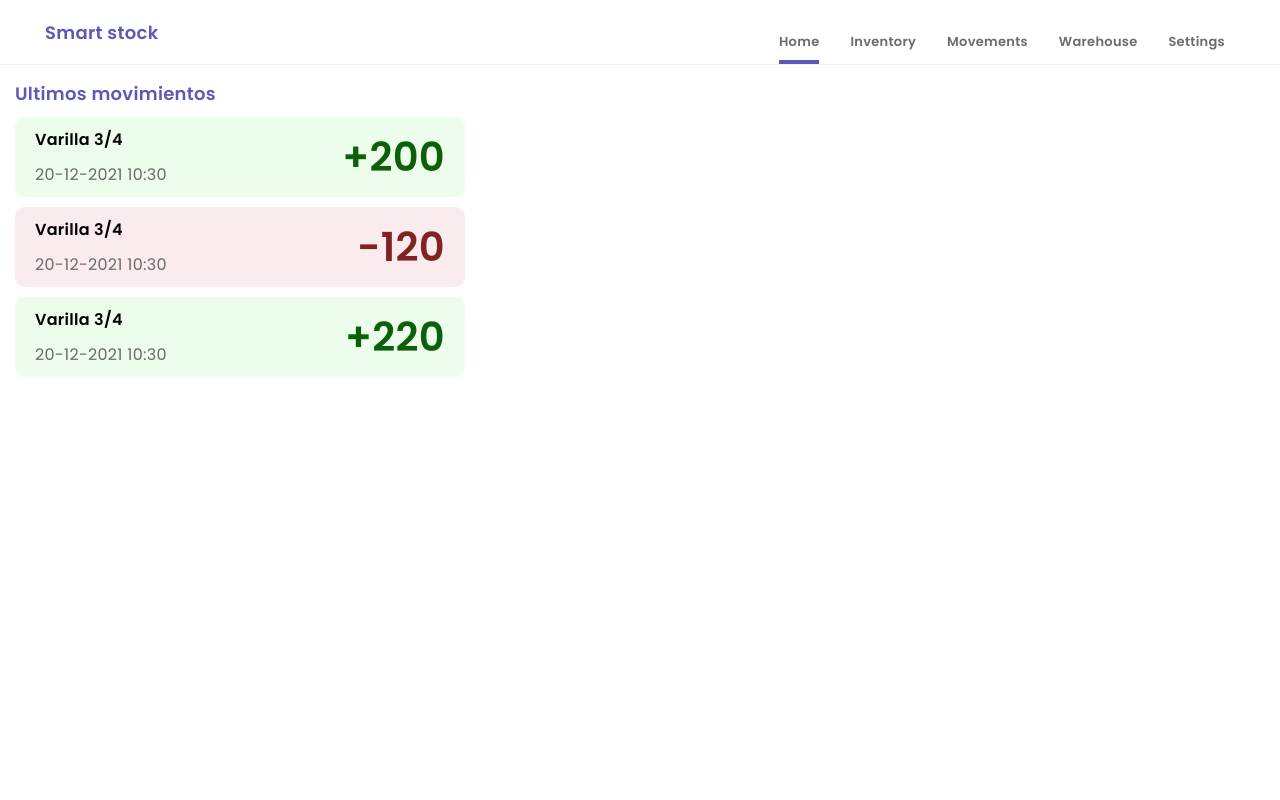
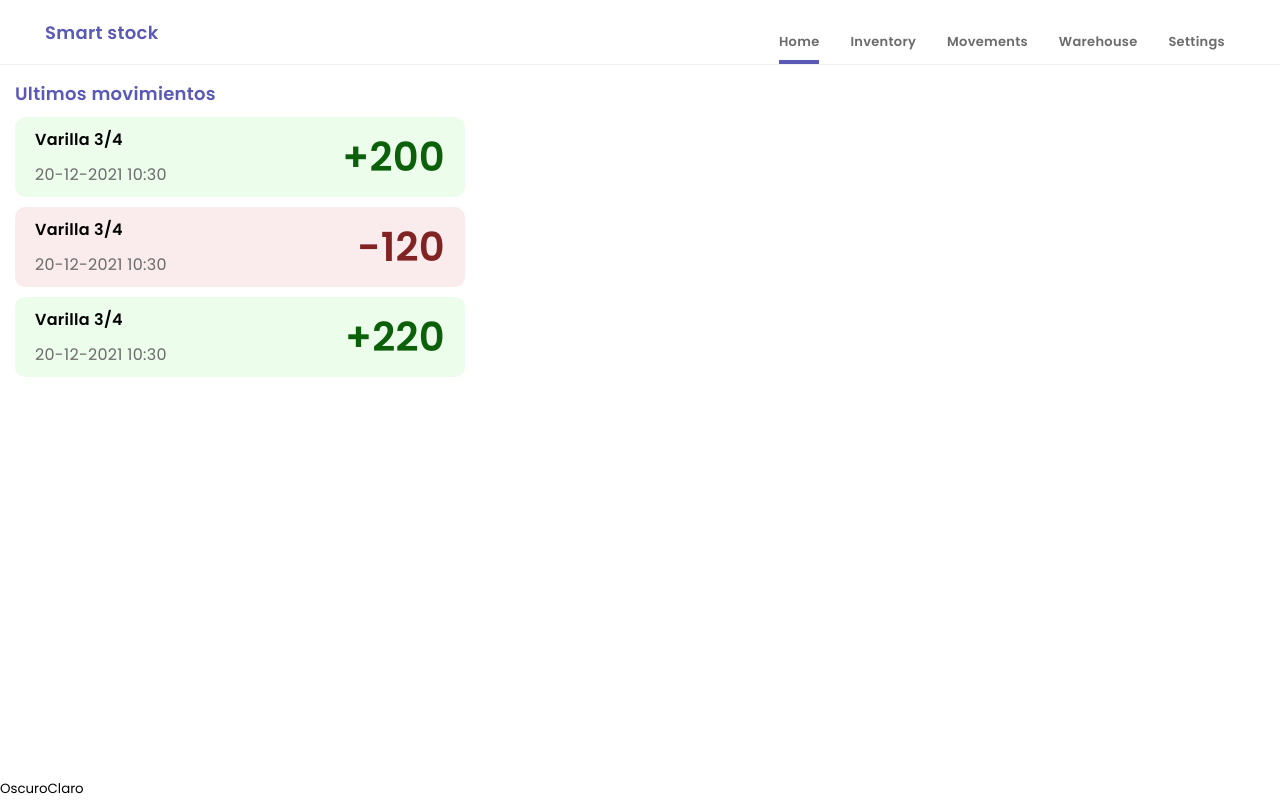
Before and after one commit to Alkeops/Inventario, a React (Create React App) app: page / in a window 1280 px wide. Built offline with nearby package versions, Linux system fonts and the light colour scheme.

Commit message:
Contraste en tema oscuro

```diff
--- a/src/contexts/UI/reducers/theme.reducer.js
+++ b/src/contexts/UI/reducers/theme.reducer.js
@@ -12,8 +12,9 @@ const themes = {
   dark: {
     "--color-bg-white": "#222",
     "--color-black": "#fff",
-    "--color-primary": "#5B59B6",
-    "--color-gray": "#6B6B6B",
+    "--color-primary": "#8482e1",
+    "--color-gray": "#bfbfbf",
+    "--color-light-gray": "#2e2e2e",
     "--color-success": "#0C600A",
     "--color-error": "#822323",
   },
--- a/src/layouts/UserLayout/components/Navbar/Navbar.js
+++ b/src/layouts/UserLayout/components/Navbar/Navbar.js
@@ -1,15 +1,23 @@
-
-import {Menu} from "../Menu/Menu";
+import { Menu } from "../Menu/Menu";
 import React from "react";
-import {Link } from "react-router-dom";
+import { Link } from "react-router-dom";
+import { useUiContext } from "contexts/UI/ui.context";
+import { changeTheme } from "contexts/UI/ui.actions";
 
 const prefix = "l-navbar";
 
 const Navbar = () => {
+  const { dispatch } = useUiContext();
   return (
     <div className={prefix}>
-      <Link to="/" className={`${prefix}__brand`}>Smart stock</Link>
+      <Link to="/" className={`${prefix}__brand`}>
+        Smart stock
+      </Link>
       <Menu />
+      <div style={{ maxWidth: 200, position: "fixed", bottom: 0, left: 0 }}>
+        <button onClick={() => dispatch(changeTheme("dark"))}>Oscuro</button>
+        <button onClick={() => dispatch(changeTheme("light"))}>Claro</button>
+      </div>
     </div>
   );
 };
--- a/src/styles/08-Layout/l-menu.scss
+++ b/src/styles/08-Layout/l-menu.scss
@@ -1,6 +1,6 @@
 .l-menu {
   position: absolute;
-  background: var(--color-white);
+
   left: 0;
   right: 0;
   bottom: 0;
```
